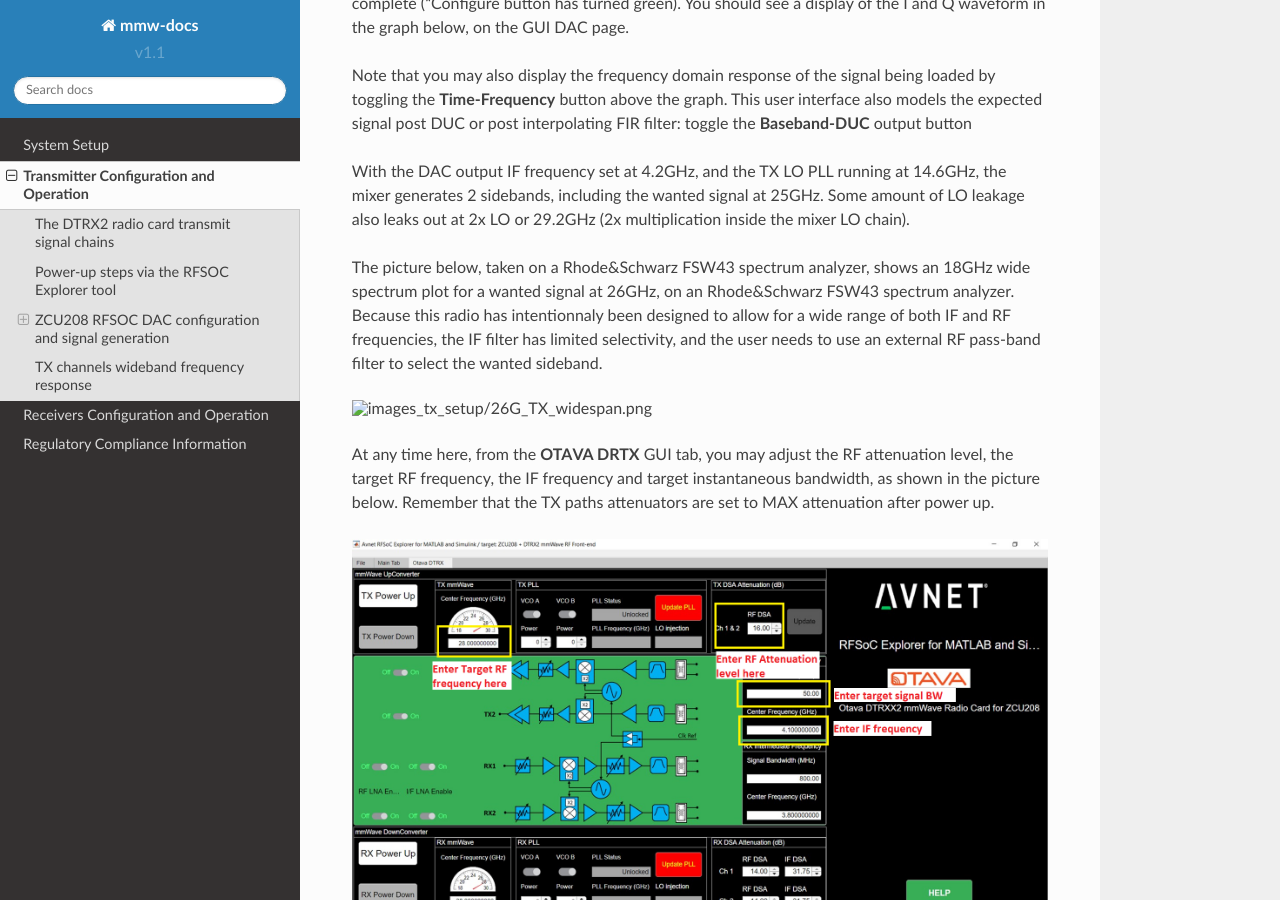
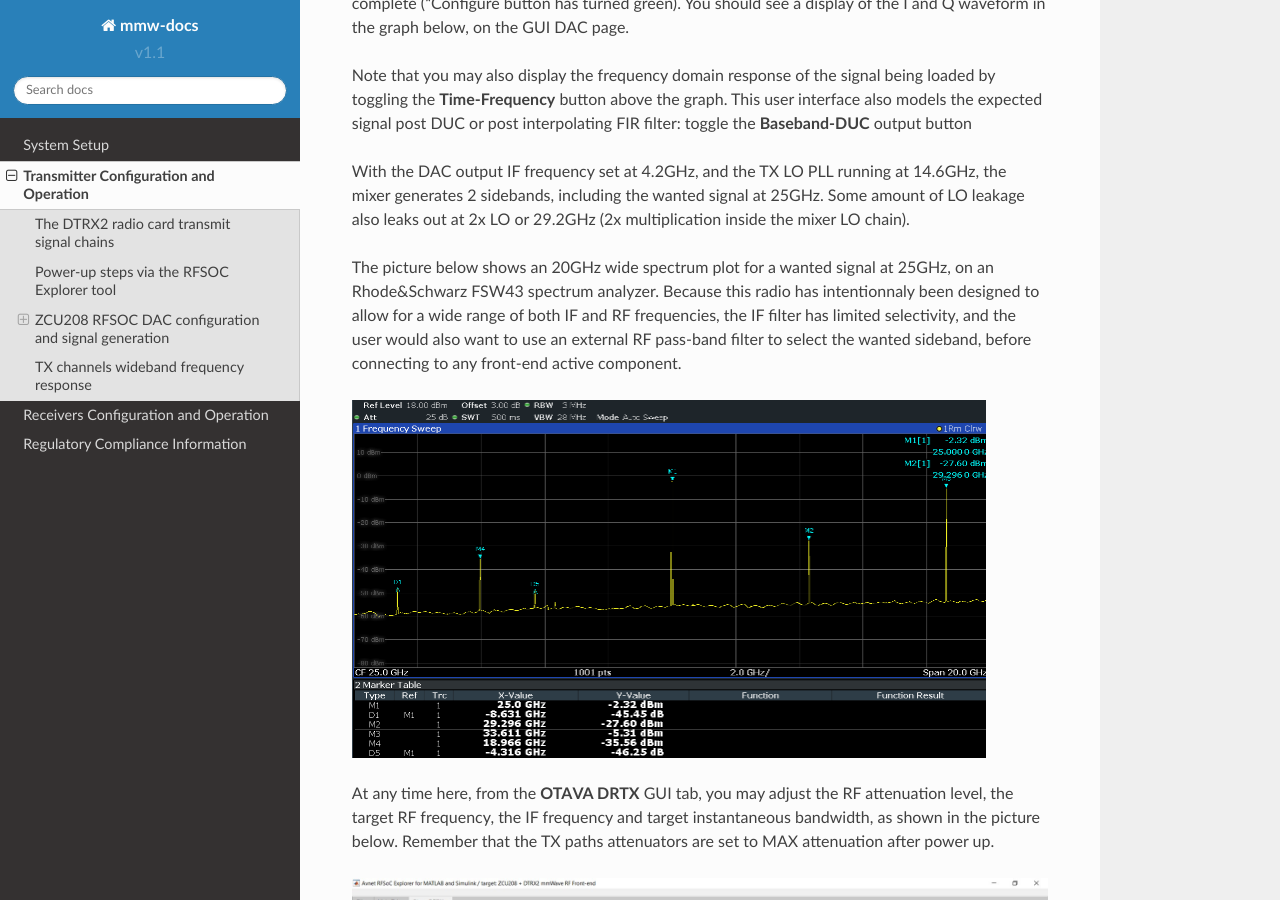
Before and after one commit to AvnetDev/rfsoc-board-docs, a Sphinx documentation site: the page built from docs/source/tx_setup.rst, in a window 1280 px wide and 900 px high, scrolled down 3639 px. Built offline with Sphinx 7.4.7 and the Read the Docs theme 2.0.0, drawn with Linux system fonts in a browser that asks for light colours.

Commit message:
Fixed and issue with an image not showing up in ReadTheDocs and updated ACLR plot with actual test model waveform this time

```diff
--- a/docs/source/tx_setup.rst
+++ b/docs/source/tx_setup.rst
@@ -92,10 +92,11 @@
 
 With the DAC output IF frequency set at 4.2GHz, and the TX LO PLL running at 14.6GHz, the mixer generates 2 sidebands, including the wanted signal at 25GHz. Some amount of LO leakage also leaks out at 2x LO or 29.2GHz (2x multiplication inside the mixer LO chain).
 
-The picture below, taken on a Rhode&Schwarz FSW43 spectrum analyzer, shows an 18GHz wide spectrum plot for a wanted signal at 26GHz, on an Rhode&Schwarz FSW43 spectrum analyzer. Because this radio has intentionnaly been designed to allow for a wide range of both IF and RF frequencies, the IF filter has limited selectivity, and the user needs to use an external RF pass-band filter to select the wanted sideband.
+The picture below shows an 20GHz wide spectrum plot for a wanted signal at 25GHz, on an Rhode&Schwarz FSW43 spectrum analyzer. Because this radio has intentionnaly been designed to allow for a wide range of both IF and RF frequencies, the IF filter has limited selectivity, and the user would also want to use an external RF pass-band filter to select the wanted sideband, before connecting to any front-end active component.
 
 
-.. image:: images_tx_setup/26G_TX_widespan.png
+.. image:: images_tx_setup/Wideband_20GHzspan_25GHzout_4p3GHzIF_m10dBatten_revB.png
+    :scale: 50%
 
 At any time here, from the **OTAVA DRTX** GUI tab, you may adjust the RF attenuation level, the target RF frequency, the IF frequency and target instantaneous bandwidth, as shown in the picture below. Remember that the TX paths attenuators are set to MAX attenuation after power up.
 
```
